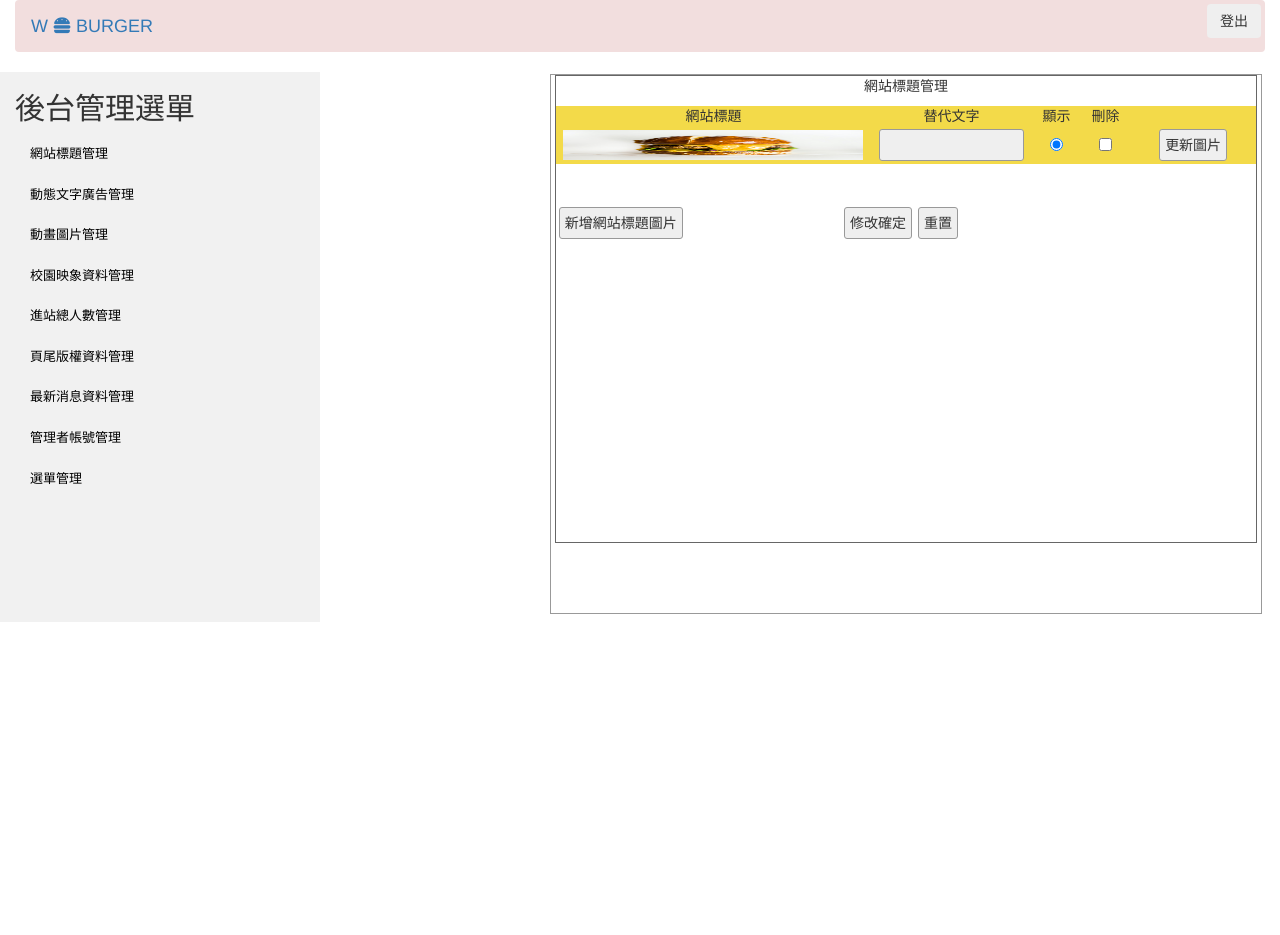
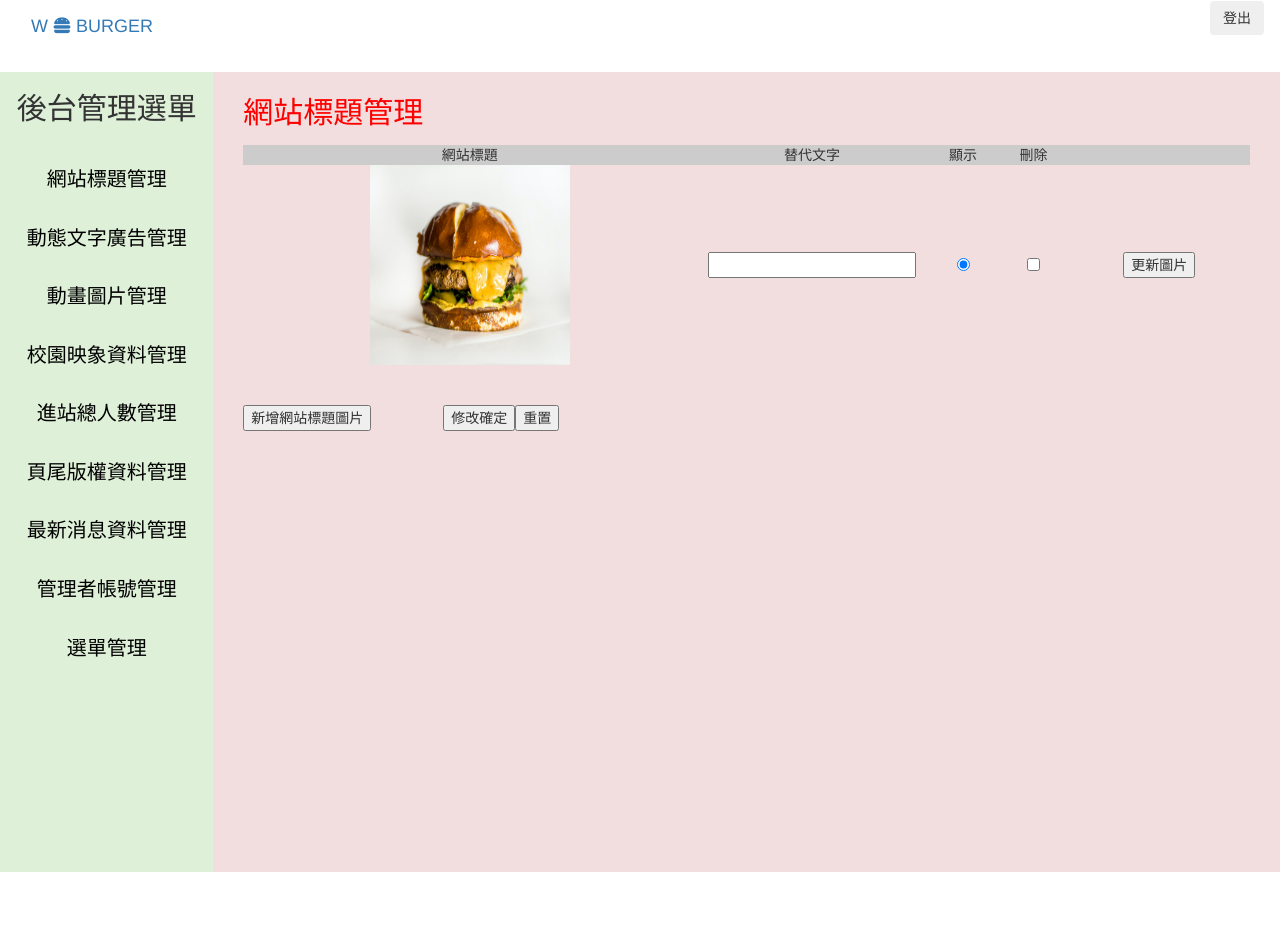
Before and after one commit to wu9793/web_bquiz01_hw, a PHP site: page /back.php in a window 1280 px wide. Before the commit the page ends 622 px from the top, so only its background shows below. Run offline with PHP 8.4, Linux system fonts and the light colour scheme; the visitor is signed in with stand-in values (Sample User, id 1); data comes from the database, SQL or seed files in the repository.

Commit message:
新增後台css

```diff
--- a/back.php
+++ b/back.php
@@ -14,7 +14,7 @@ if (!isset($_SESSION['user'])) {
 	<script src="https://ajax.googleapis.com/ajax/libs/jquery/3.7.1/jquery.min.js"></script>
 	<script src="https://maxcdn.bootstrapcdn.com/bootstrap/3.4.1/js/bootstrap.min.js"></script>
 	<link rel="stylesheet" href="https://cdnjs.cloudflare.com/ajax/libs/font-awesome/6.5.1/css/all.min.css" integrity="sha512-DTOQO9RWCH3ppGqcWaEA1BIZOC6xxalwEsw9c2QQeAIftl+Vegovlnee1c9QX4TctnWMn13TZye+giMm8e2LwA==" crossorigin="anonymous" referrerpolicy="no-referrer" />
-	<link href="./css/css.css" rel="stylesheet" type="text/css">
+	<link href="./css/back.css" rel="stylesheet" type="text/css">
 	<script src="./js/jquery-1.9.1.min.js"></script>
 	<script src="./js/js.js"></script>
 	<style>
@@ -41,7 +41,7 @@ if (!isset($_SESSION['user'])) {
 <body>
 	<!-- navbar -->
 	<div class="container-fluid">
-		<nav class="navbar navbar-expand-lg navbar-light bg-danger px-4 d-flex">
+		<nav class="navbar navbar-expand-lg navbar-light bg-light px-4 d-flex">
 			<a class="navbar-brand" href="index.php">
 				W&nbsp;<i class="fa-solid fa-burger"></i>&nbsp;BURGER
 			</a>
@@ -54,78 +54,66 @@ if (!isset($_SESSION['user'])) {
 	</div>
 	<!-- navbar -->
 
-	<div class="container-fluid">
-		<div class="row content">
-			<div class="col-sm-3 sidenav hidden-xs">
+	<div class="container-fluid h-100">
+		<div class="row h-100">
+			<div class="col-sm-2 hidden-xs h-100 bg-success text-center">
 				<h2>後台管理選單</h2>
-				<ul class="nav nav-pills nav-stacked">
-					<li>
-						<a style="color:#000; font-size:13px; text-decoration:none;" href="?do=title">
+				<div class="row h-100 flex-column">
+					<div class="col-12 nav-item">
+						<a class="back-menu" href="?do=title">
 							網站標題管理
 						</a>
-					</li>
-					<li>
-						<a style="color:#000; font-size:13px; text-decoration:none;" href="?do=ad">
+					</div>
+					<div class="col-12 nav-item">
+						<a class="back-menu" href="?do=ad">
 							動態文字廣告管理
 						</a>
-					</li>
-					<li>
-						<a style="color:#000; font-size:13px; text-decoration:none;" href="?do=mvim">
+					</div>
+					<div class="col-12 nav-item">
+						<a class="back-menu" href="?do=mvim">
 							動畫圖片管理
 						</a>
-					</li>
-					<li>
-						<a style="color:#000; font-size:13px; text-decoration:none;" href="?do=image">
+					</div>
+					<div class="col-12 nav-item">
+						<a class="back-menu" href="?do=image">
 							校園映象資料管理
 						</a>
-					</li>
-					<li>
-						<a style="color:#000; font-size:13px; text-decoration:none;" href="?do=total">
+					</div>
+					<div class="col-12 nav-item">
+						<a class="back-menu" href="?do=total">
 							進站總人數管理
 						</a>
-					</li>
-					<li>
-						<a style="color:#000; font-size:13px; text-decoration:none;" href="?do=bottom">
+					</div>
+					<div class="col-12 nav-item">
+						<a class="back-menu" href="?do=bottom">
 							頁尾版權資料管理
 						</a>
-					</li>
-					<li>
-						<a style="color:#000; font-size:13px; text-decoration:none;" href="?do=news">
+					</div>
+					<div class="col-12 nav-item">
+						<a class="back-menu" href="?do=news">
 							最新消息資料管理
 						</a>
-					</li>
-					<li>
-						<a style="color:#000; font-size:13px; text-decoration:none;" href="?do=admin">
+					</div>
+					<div class="col-12 nav-item">
+						<a class="back-menu" href="?do=admin">
 							管理者帳號管理
 						</a>
-					</li>
-					<li>
-						<a style="color:#000; font-size:13px; text-decoration:none;" href="?do=menu">
+					</div>
+					<div class="col-12 nav-item">
+						<a class="back-menu" href="?do=menu">
 							選單管理
 						</a>
-					</li>
-				</ul>
+					</div>
+				</div>
 			</div>
 
-			<div class="col-sm-9">
-				<div id="cover" style="display:none; ">
+			<div class="col-sm-10 h-100 bg-danger">
+				<!-- <div id="cover" style="display:none; ">
 					<div id="coverr">
 						<a style="position:absolute; right:3px; top:4px; cursor:pointer; z-index:9999;" onclick="cl('#cover')">X</a>
 						<div id="cvr" style="position:absolute; width:99%; height:100%; margin:auto; z-index:9898;"></div>
 					</div>
-				</div>
-				<div id="main">
-					<?php
-					$title = $Title->find(['sh' => 1]);
-					?>
-					<a title="<?= $title['text']; ?>" href="index.php">
-						<div class="ti" style="background:url(&#39;./img/<?= $title['img']; ?>&#39;); background-size:cover;"></div><!--標題-->
-					</a>
-					<div id="ms">
-						<div id="lf" style="float:left;">
-
-						</div>
-						<div class="di" style="height:540px; border:#999 1px solid; width:76.5%; margin:2px 0px 0px 0px; float:left; position:relative; left:20px;">
+				</div> -->
 					<!--正中央-->
 
 					<?php
@@ -139,10 +127,6 @@ if (!isset($_SESSION['user'])) {
 					?>
 
 			</div>
-
-					</div>
-				</div>
-			</div>
 		</div>
 	</div>
 
--- a/back/title.php
+++ b/back/title.php
@@ -1,9 +1,9 @@
-<div style="width:99%; height:87%; margin:auto; overflow:auto; border:#666 1px solid;">
-    <p class="t cent botli">網站標題管理</p>
+<div class="container-fluid">
+    <p class="back-title">網站標題管理</p>
     <form method="post" action="./api/edit.php">
         <table width="100%" style="text-align: center;">
             <tbody>
-                <tr class="yel">
+                <tr class="bg-gray">
                     <td width="45%">網站標題</td>
                     <td width="23%">替代文字</td>
                     <td width="7%">顯示</td>
@@ -14,9 +14,9 @@
                 $rows = $DB->all();
                 foreach ($rows as $row) {
                 ?>
-                    <tr class="yel">
+                    <tr class="">
                         <td width="45%">
-                            <img src="./img/<?= $row['img']; ?>" style="width:300px; height:30px;">
+                            <img src="./img/<?= $row['img']; ?>" style="width:200px; height:200px;">
                         </td>
                         <td width="23%">
                             <input type="text" name="text[]" style="width: 90%;" value="<?= $row['text']; ?>">
--- /dev/null
+++ b/css/back.css
@@ -0,0 +1,35 @@
+.h-100{
+	height: 100vh;
+}
+
+.flex-column{
+    display: flex;
+    flex-direction: column;
+    align-items: center;
+
+}
+
+.back-menu{
+	color:#000;
+	font-size:20px;
+	text-decoration:none;
+}
+
+.back-menu:hover{
+	text-decoration:none;
+
+}
+
+.nav-item{
+    margin-top: 30px;
+}
+
+.back-title{
+    color: red;
+    font-size: 30px;
+    margin-top: 20px;
+}
+
+.bg-gray{
+    background-color: #ccc;
+}
```
Lines whose indentation alone changed are shown as unchanged.
